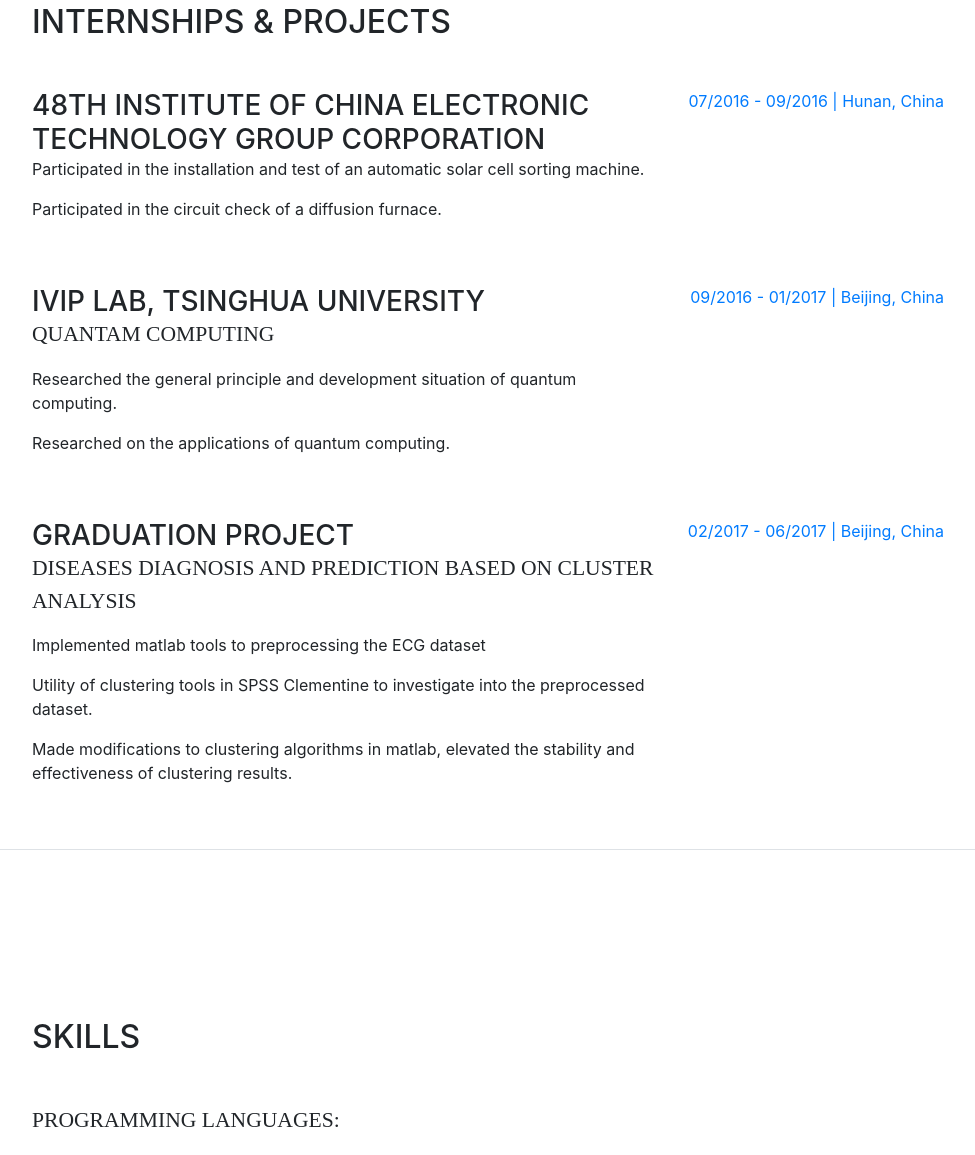
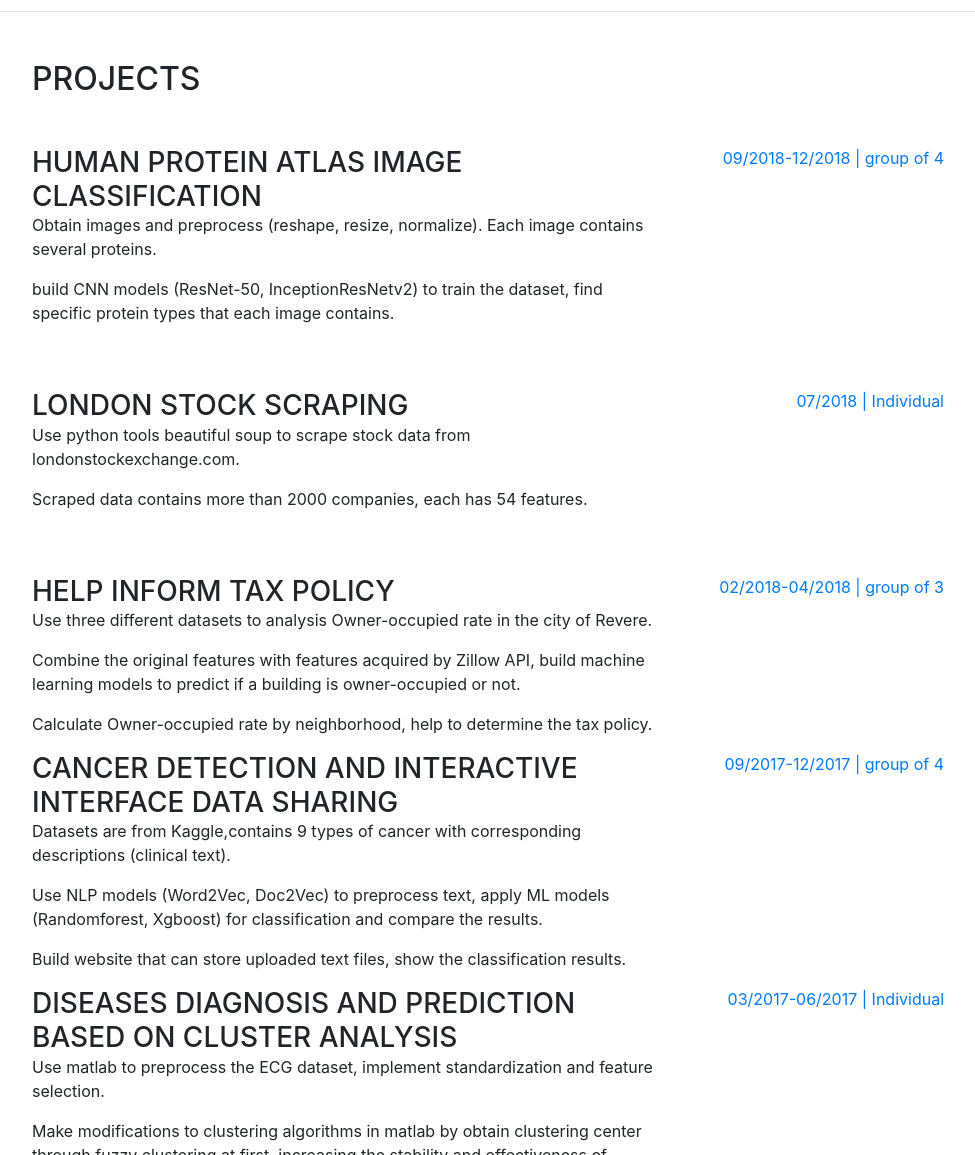
Before and after one commit to jxtang0920/jxtang0920.github.io, a website with bundled scripts: page index.html in a window 1280 px wide. Shown: the part 1645-2800 px from the top of the page, without its empty margins (288-1263 px from the left). Built offline with nearby package versions, Linux system fonts and the light colour scheme; a web font is replaced by a local one.

Commit message:
Update index.html

```diff
--- a/index.html
+++ b/index.html
@@ -69,7 +69,7 @@
           <h1 class="mb-0">Jiaxin
             <span class="text-primary">TANG</span>
           </h1>
-          <div class="subheading mb-5">18 Glenville Ave, Allston, MA 02134
+          <div class="subheading mb-5"> Allston, MA
           <div class="subheading mb-5"> (617) 447-7752
 
             <div class="subheading mb-5"><a href="mailto:jxtang@bu.edu">jxtang@bu.edu</a>
@@ -121,10 +121,12 @@
               <h3 class="mb-0">Boston University</h3>
               <div class="subheading mb-3">Master of Science</div>
               <div>Electrical and Computer Engineering</div>
-              <p>GPA: Not available now</p>
+              <p>GPA: 4.0/4.0</p>
+              <p>Courses: Design by software, Product Design in ECE, Computer Engineering Fundamentals, Advanced data
+structures, Computational Tools for Data Science, Machine Learning, Data Mining, Deep Learning</p>
             </div>
             <div class="resume-date text-md-right">
-              <span class="text-primary">SEP 2017 - DEC 2018(EXPECTED)</span>
+              <span class="text-primary">SEP 2017 - JAN 2019</span>
             </div>
           </div>
           <div class="resume-item d-flex flex-column flex-md-row mb-5">
@@ -132,7 +134,8 @@
               <h3 class="mb-0">Beijing University of Posts and Telecommunications</h3>
               <div class="subheading mb-3">Bachelor of Engineering</div>
               <div>Electrical Engineering</div>
-              <p>GPA: 82, Ranking:24/84</p>
+              <p>GPA: 82/100</p>
+              Main Courses: C++, Data structures, Computer fundamentals, Circuits, Signal processing, Communications
             </div>
             <div class="resume-date text-md-right">
               <span class="text-primary">SEP 2013 - JUNE 2017</span>
@@ -153,42 +156,67 @@
       </section>
       <section class="resume-section p-3 p-lg-5 d-flex flex-column" id="experience">
         <div class="my-auto">
-          <h2 class="mb-5">Internships & Projects</h2>
+          <h2 class="mb-5">Projects</h2>
 
           <div class="resume-item d-flex flex-column flex-md-row mb-5">
             <div class="resume-content mr-auto">
-              <h3 class="mb-0">48th Institute of China Electronic Technology Group Corporation</h3>
+              <h3 class="mb-0">Human protein atlas image classification</h3>
 
-              <p>Participated in the installation and test of an automatic solar cell sorting machine.</p>
-              <p>Participated in the circuit check of a diffusion furnace.</p>
+              <p>Obtain images and preprocess (reshape, resize, normalize). Each image contains several proteins.</p>
+              <p>build CNN models (ResNet-50, InceptionResNetv2) to train the dataset, find specific protein types that
+each image contains.</p>
             </div>
             <div class="resume-date text-md-right">
-              <span class="text-primary">07/2016 - 09/2016 | Hunan, China</span>
+              <span class="text-primary"> 09/2018-12/2018 | group of 4</span>
             </div>
           </div>
 
           <div class="resume-item d-flex flex-column flex-md-row mb-5">
             <div class="resume-content mr-auto">
-              <h3 class="mb-0">Ivip lab, Tsinghua University</h3>
-              <div class="subheading mb-3">Quantam Computing</div>
-              <p>Researched the general principle and development situation of quantum computing.</p>
-              <p>Researched on the applications of quantum computing.</p>
+              <h3 class="mb-0">London stock scraping </h3>
+              <p>Use python tools beautiful soup to scrape stock data from londonstockexchange.com.</p>
+              <p>Scraped data contains more than 2000 companies, each has 54 features.</p>
             </div>
             <div class="resume-date text-md-right">
-              <span class="text-primary">09/2016 - 01/2017 | Beijing, China</span>
+              <span class="text-primary">07/2018 | Individual</span>
             </div>
           </div>
 
           <div class="resume-item d-flex flex-column flex-md-row">
             <div class="resume-content mr-auto">
-              <h3 class="mb-0">Graduation project</h3>
-              <div class="subheading mb-3">Diseases diagnosis and prediction based on cluster analysis</div>
-              <p>Implemented matlab tools to preprocessing the ECG dataset</p>
-              <p>Utility of clustering tools in SPSS Clementine to investigate into the preprocessed dataset.</p>
-              <p>Made modifications to clustering algorithms in matlab, elevated the stability and effectiveness of clustering results.</p>
+              <h3 class="mb-0">Help Inform tax policy</h3>
+              <p>Use three different datasets to analysis Owner-occupied rate in the city of Revere.</p>
+              <p>Combine the original features with features acquired by Zillow API, build machine learning models to
+predict if a building is owner-occupied or not.</p>
+              <p>Calculate Owner-occupied rate by neighborhood, help to determine the tax policy.</p>
             </div>
             <div class="resume-date text-md-right">
-              <span class="text-primary">02/2017 - 06/2017 | Beijing, China</span>
+              <span class="text-primary">02/2018-04/2018 | group of 3</span>
+            </div>
+          </div>
+
+          <div class="resume-item d-flex flex-column flex-md-row">
+            <div class="resume-content mr-auto">
+              <h3 class="mb-0">Cancer Detection and Interactive interface data sharing</h3>
+              <p>Datasets are from Kaggle,contains 9 types of cancer with corresponding descriptions (clinical text).</p>
+              <p>Use NLP models (Word2Vec, Doc2Vec) to preprocess text, apply ML models (Randomforest, Xgboost) for
+classification and compare the results.</p>
+              <p>Build website that can store uploaded text files, show the classification results.</p>
+            </div>
+            <div class="resume-date text-md-right">
+              <span class="text-primary">09/2017-12/2017 | group of 4</span>
+            </div>
+          </div>
+
+          <div class="resume-item d-flex flex-column flex-md-row">
+            <div class="resume-content mr-auto">
+              <h3 class="mb-0">Diseases diagnosis and prediction based on cluster analysis</h3>
+              <p>Use matlab to preprocess the ECG dataset, implement standardization and feature selection.<p>
+              <p>Make modifications to clustering algorithms in matlab by obtain clustering center through fuzzy clustering at first. increasing the stability and effectiveness of clustering results.</p>
+
+            </div>
+            <div class="resume-date text-md-right">
+              <span class="text-primary">03/2017-06/2017 | Individual</span>
             </div>
           </div>
 
@@ -200,7 +228,6 @@
           <h2 class="mb-5">Skills</h2>
 
           <div class="subheading mb-3">Programming languages:</div>
-          <p>Listed by preference and proficiency</p>
           <ul class="fa-ul mb-0">
             <li>
               <i class="fa-li fa fa-check"></i>
@@ -213,25 +240,25 @@
               JAVA</li>
             <li>
               <i class="fa-li fa fa-check"></i>
-              Verilog</li>
+              SQL</li>
               <li><i class="fa-li fa fa-check"></i>
               JavaScript</li>
           </ul>
         </div>
-        <div class="subheading mb-3">Tools</div>
+        <div class="subheading mb-3">Tools/Frameworks</div>
           <ul class="fa-ul mb-0">
             <li>
               <i class="fa-li fa fa-check"></i>
-              Python tools</li>
+              Tensorflow</li>
             <li>
               <i class="fa-li fa fa-check"></i>
               Matlab</li>
             <li>
               <i class="fa-li fa fa-check"></i>
-               Office softwares</li>
+              Office softwares</li>
             <li>
               <i class="fa-li fa fa-check"></i>
-              SPSS</li>
+              Qt</li>
             <li>
               <i class="fa-li fa fa-check"></i>
               So on...</li>
@@ -242,8 +269,9 @@
       <section class="resume-section p-3 p-lg-5 d-flex flex-column" id="interests">
         <div class="my-auto">
           <h2 class="mb-5">Interests</h2>
-          <p>I enjoy most of my time exercising. I play basketball and soccer a lot, used to be the vce-captain of undergraduate college soccer team. Bicycle riding, Swimming, skiing are also my hobbies</p>
-          <p class="mb-0">I love traveling, feeling the atmosphere and exploiting a city, or a place that I've never been to. As indoor activities, I like music, movies and board games.</p>
+          <p>I enjoy most of my time exercising. I play basketball and soccer a lot, used to be the vice-captain of undergraduate college soccer team. Bicycle riding, Swimming, skiing are also my hobbies</p>
+          <p class="mb-0">I love traveling, feeling the atmosphere and exploiting a city, or a place that I've never been to.</p>
+          <p class="mb-0">I also like Go. The match between AlphaGo and Go word championship raised my interest in AI and machine learning Area.</p>
         </div>
       </section>
 
@@ -264,7 +292,9 @@
               <i class="fa-li fa fa-trophy text-warning"></i>
               Excellent graduation project - 06/2017</li>
             <li>
-
+              <i class="fa-li fa fa-trophy text-warning"></i>
+              Cheung Family Fellowship in college of Engineering - 10/2018</li>
+            <li>
           </ul>
         </div>
       </section>
@@ -274,7 +304,6 @@
     <!-- Bootstrap core JavaScript -->
     <script src="vendor/jquery/jquery.min.js"></script>
     <script src="vendor/bootstrap/js/bootstrap.bundle.min.js"></script>
-
     <!-- Plugin JavaScript -->
     <script src="vendor/jquery-easing/jquery.easing.min.js"></script>
 
```
